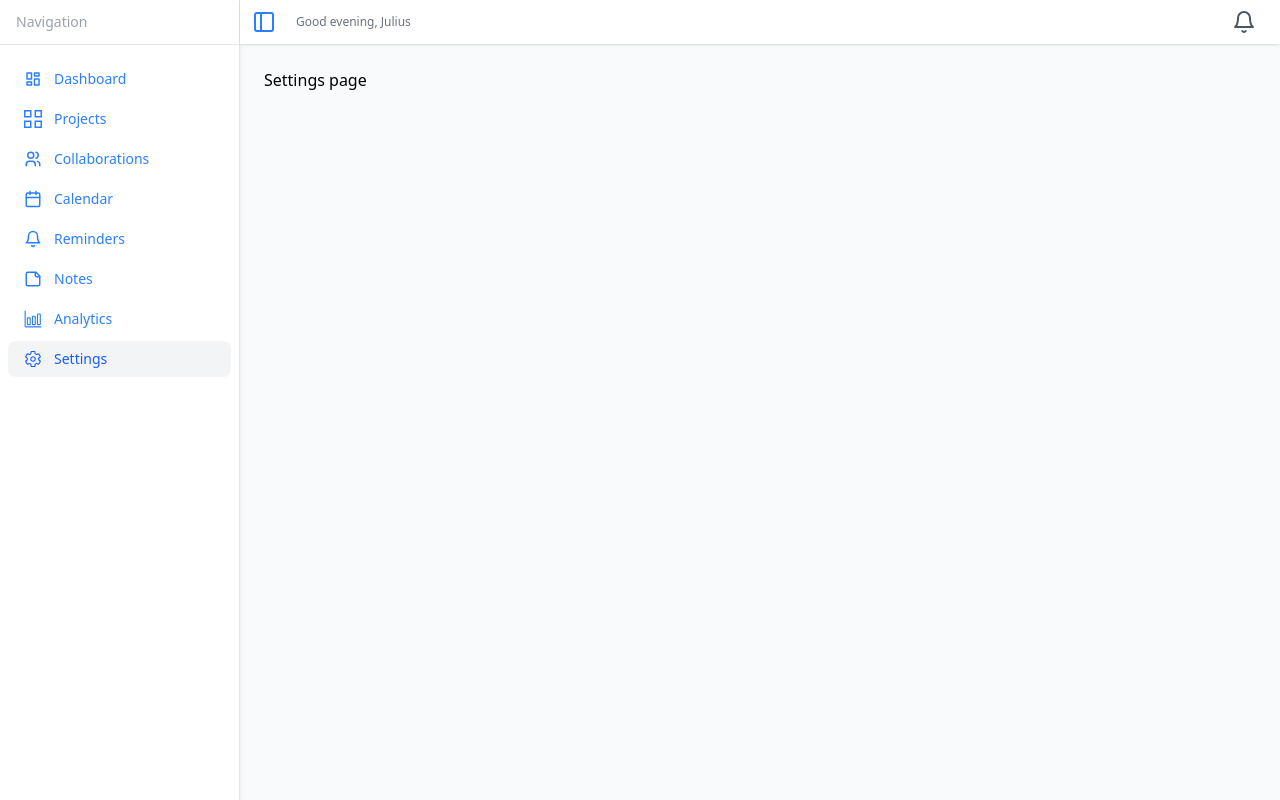
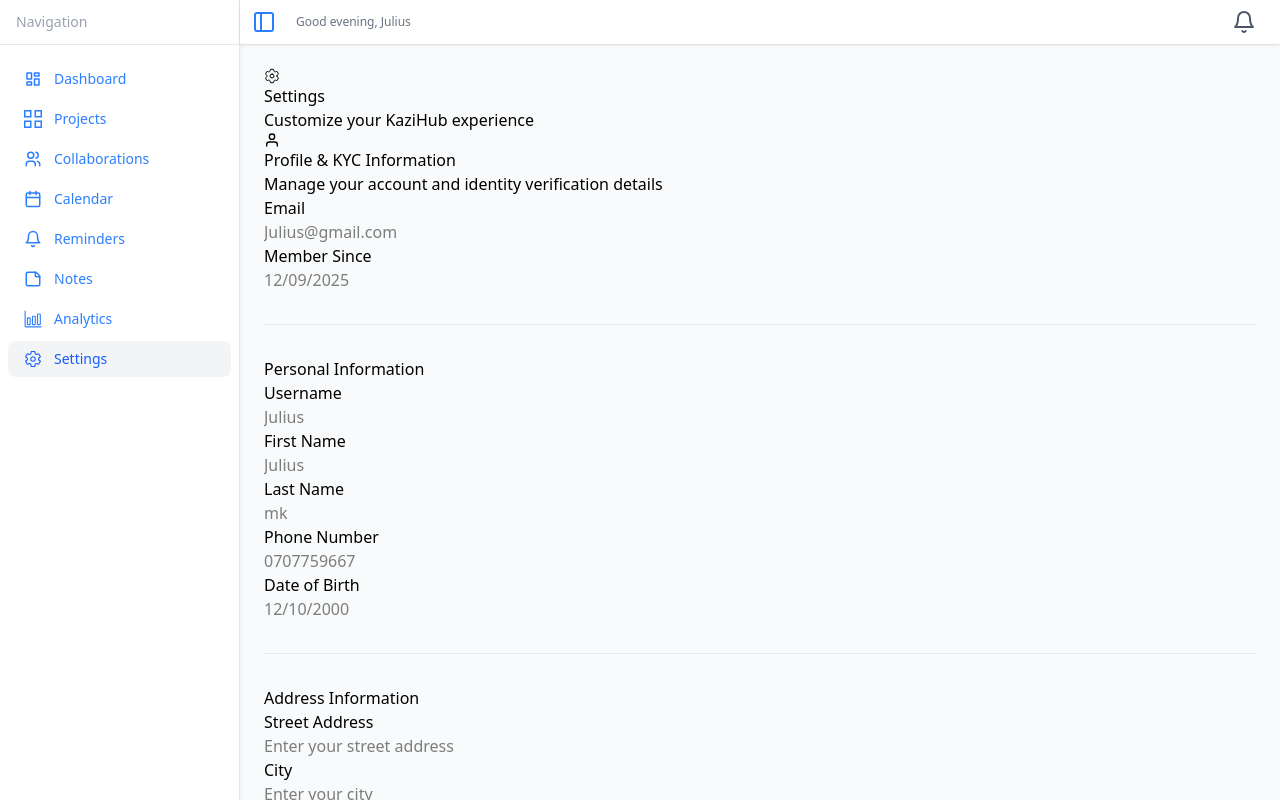
Before and after one commit to juliusmwas/KaziHub, a React (Vite) app: page /settings in a window 1280 px wide. Built offline with nearby package versions, Linux system fonts and the light colour scheme.

Commit message:
Added a settings page

```diff
--- a/src/Components/Pages/Settings.jsx
+++ b/src/Components/Pages/Settings.jsx
@@ -1,8 +1,124 @@
+import {IoSettingsOutline } from "react-icons/io5";
+import { FiUser } from "react-icons/fi";
+
 
 export default function Settings () {
     return(
         <div>
-            <h1>Settings page</h1>
+            <div>
+                <div>
+                    <IoSettingsOutline />
+                    <h1>Settings</h1>
+                </div>
+                <p>Customize your KaziHub experience</p>
+            </div>
+
+            <div>
+                <div>
+                    <div>
+                        <FiUser />
+                        <h1>Profile & KYC Information</h1>
+                    </div>
+
+                    <p>Manage your account and identity verification details</p>
+                </div>
+
+                <div>
+                    <div>
+                        <h1>Email</h1>
+                        <input type="text" placeholder="Julius@gmail.com" />
+                    </div>
+
+                    <div>
+                        <h1>Member Since</h1>
+                        <input type="text" placeholder="12/09/2025" />
+                    </div>
+
+                </div>
+                <hr class="h-px my-8 bg-gray-200 border-0 dark:bg-gray-700"></hr>
+
+                <div>
+                    <h2>Personal Information</h2>
+
+                    <div>
+                        <div>
+                            <h1>Username</h1>
+                            <input type="text" placeholder="Julius" />
+                        </div>
+
+                        <div>
+                            <h1>First Name</h1>
+                            <input type="text" placeholder="Julius" />
+                        </div>
+
+                        <div>
+                            <h1>Last Name</h1>
+                            <input type="text" placeholder="mk" />
+                        </div>
+
+                    </div>
+
+                    <div>
+                        <div>
+                            <h1>Phone Number</h1>
+                            <input type="text" placeholder="0707759667" />
+                        </div>
+
+                        <div>
+                            <h1>Date of Birth</h1>
+                            <input type="text" placeholder="12/10/2000" />
+                        </div>
+
+                    </div>
+
+                </div>
+                <hr class="h-px my-8 bg-gray-200 border-0 dark:bg-gray-700"></hr>
+
+                <div>
+                    <h2>Address Information</h2>
+
+                    <div>
+                        <h1>Street Address</h1>
+                        <input type="text" placeholder="Enter your street address" />
+                    </div>
+                    <div>
+                        <div>
+                            <h1>City</h1>
+                            <input type="text" placeholder="Enter your city" />
+                        </div>
+
+                         <div>
+                            <h1>State/Province</h1>
+                            <input type="text" placeholder="Enter your state/province" />
+                        </div>
+
+                         <div>
+                            <h1>Postal Code</h1>
+                            <input type="text" placeholder="Enter postal code" />
+                        </div>
+
+                         <div>
+                            <h1>Country</h1>
+                            <input type="text" placeholder="Enter your country" />
+                        </div>
+
+                        <div>
+                            <div>
+                                <button>Update Profile</button>
+                            </div>
+
+                            <div>
+                                <button>Sign Out</button>
+                            </div>
+                        </div>
+
+                    </div>
+
+
+
+                </div>
+            </div>
+
         </div>
     );
 }
```
